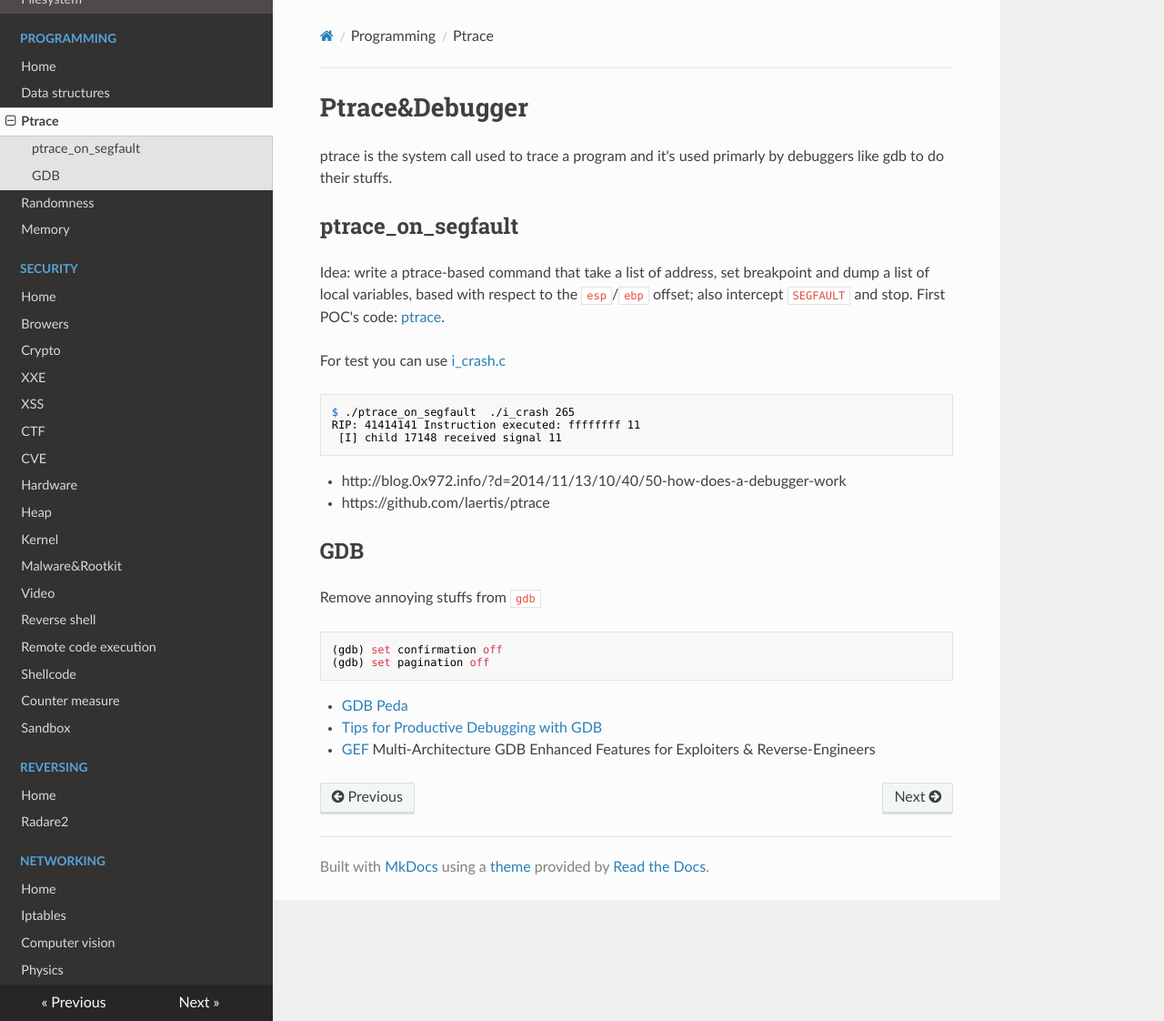
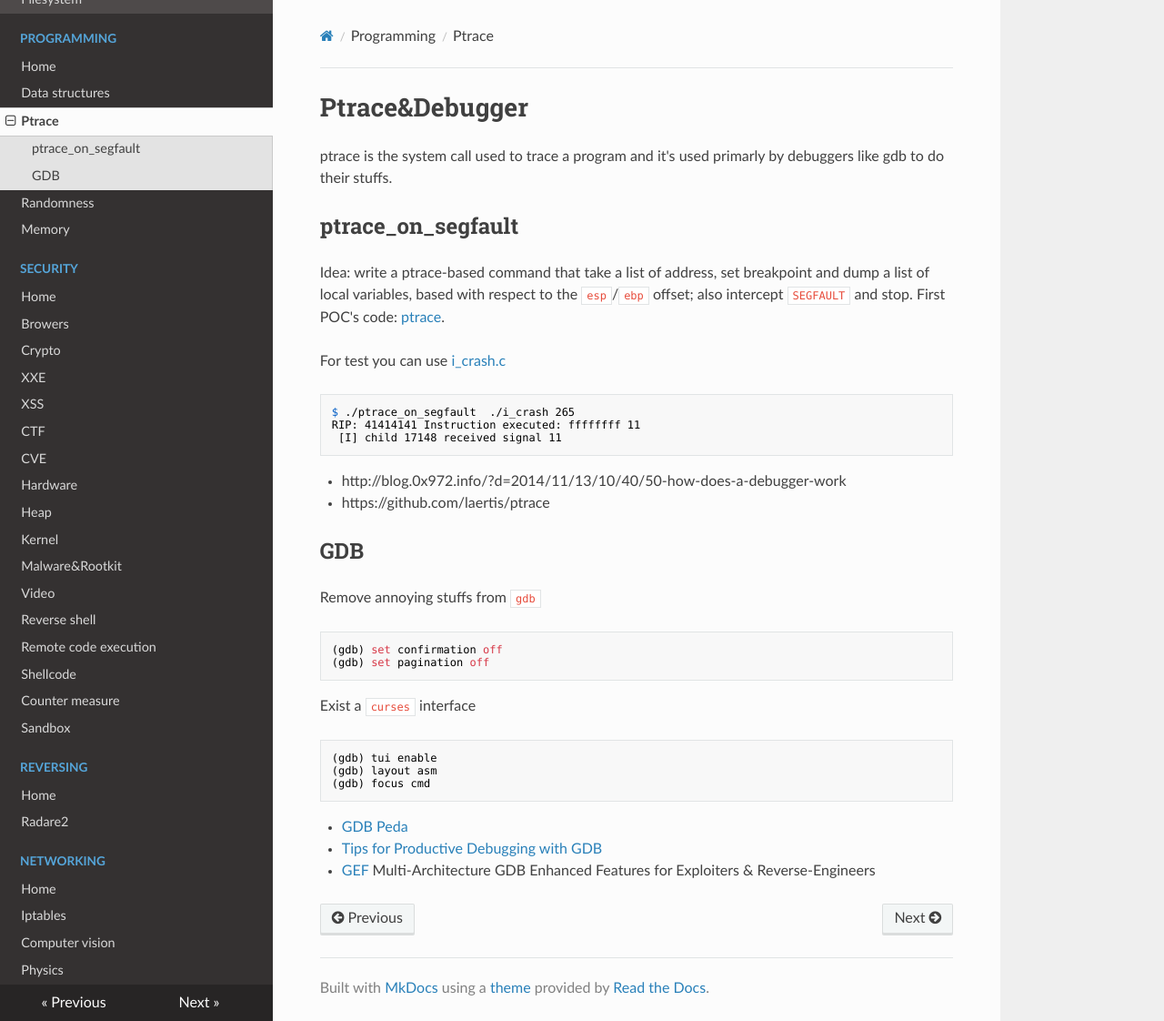
Before and after one commit to gipi/low-level, an MkDocs documentation site: the page built from docs/ptrace.md, in a window 1280 px wide and 1122 px high. Shown: the whole window at 91% size. Built offline with MkDocs 1.6.1, drawn with Linux system fonts in a browser that asks for light colours; nearby versions of some CDN libraries; old or Windows-style settings are respelled for this version of MkDocs.

Commit message:
Add little note about gdb tui settings.

````diff
--- a/docs/ptrace.md
+++ b/docs/ptrace.md
@@ -30,6 +30,15 @@ Remove annoying stuffs from ``gdb``
 (gdb) set pagination off
 ```
 
+Exist a ``curses`` interface
+
+```
+(gdb) tui enable
+(gdb) layout asm
+(gdb) focus cmd
+```
+
+
  - [GDB Peda](https://github.com/longld/peda)
  - [Tips for Productive Debugging with GDB](https://metricpanda.com/tips-for-productive-debugging-with-gdb)
  - [GEF](https://github.com/hugsy/gef) Multi-Architecture GDB Enhanced Features for Exploiters & Reverse-Engineers
````
